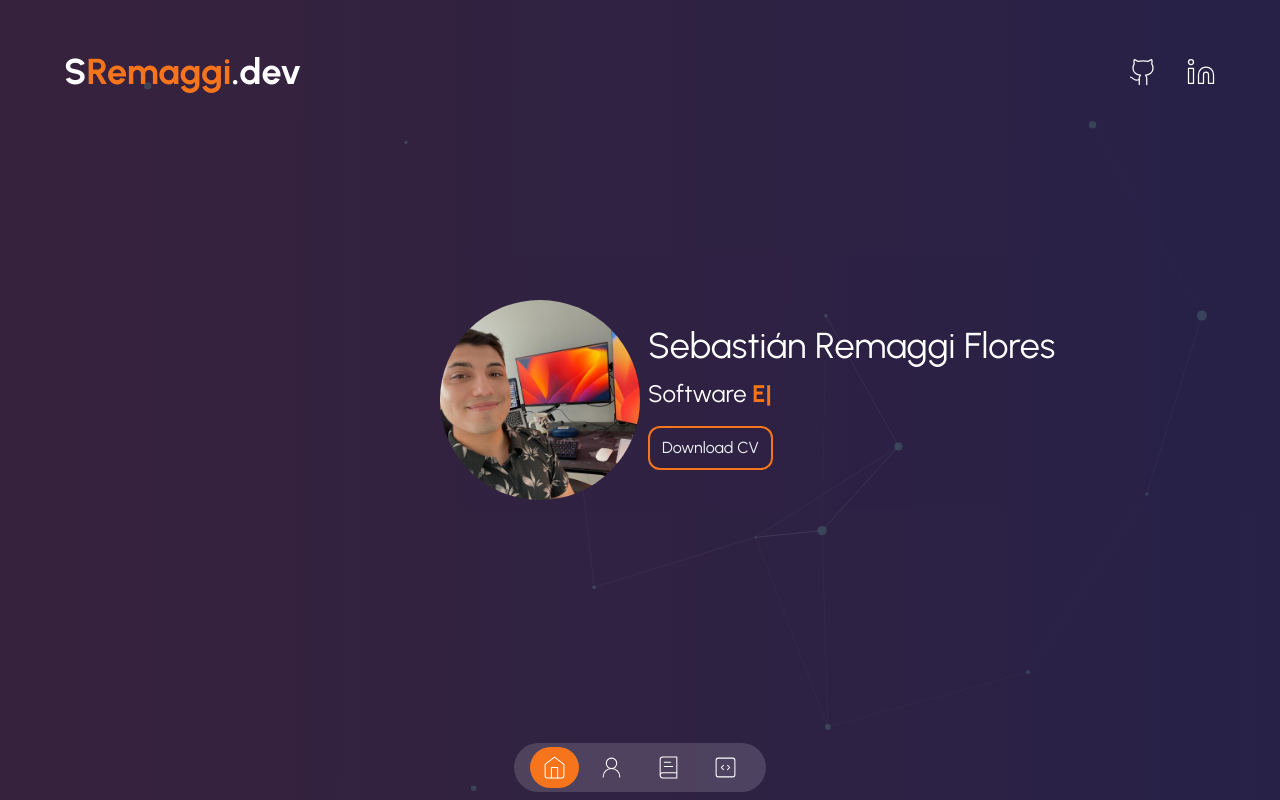
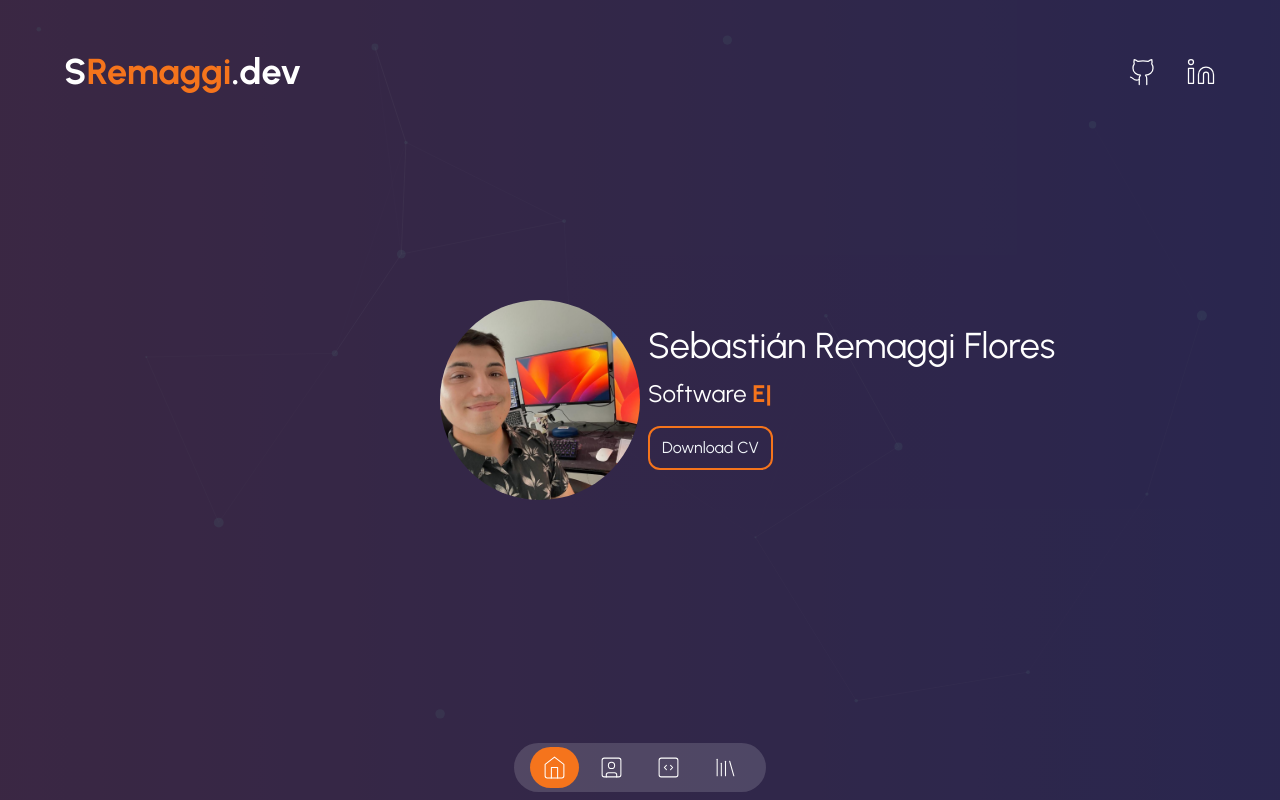
Before and after one commit to sremaggi/portafolio, a Next.js app: page / in a window 1280 px wide. Built offline with nearby package versions, Linux system fonts and the light colour scheme.

Commit message:
cambios en el fondo dinamico

```diff
--- a/app/(routes)/portfolio/page.tsx
+++ b/app/(routes)/portfolio/page.tsx
@@ -1,13 +1,12 @@
-import Image from "next/image";
-import Link from "next/link";
+
 
 import { dataPortfolio } from "@/data";
 
-import AvatarPortfolio from "@/components/avatar-portfolio";
-import CircleImage from "@/components/circle-image";
+
 import TransitionPage from "@/components/transition-page";
 import ContainerPage from "@/components/container-page";
 import PortfolioBox from "@/components/portfolio-box";
+import { CoverParticles } from "@/components/cover-particles";
 
 
 const PortfolioPage = () => {
@@ -15,6 +14,7 @@ const PortfolioPage = () => {
     return (
         <ContainerPage>
             <TransitionPage />
+            <CoverParticles />
 
             <div className="flex flex-col justify-center h-full">
                 <h1 className="text-2xl leading-tight text-center md:text-4xl md:mb-5">My <span className="font-bold text-secondary">Projects</span></h1>
--- a/app/page.tsx
+++ b/app/page.tsx
@@ -8,7 +8,7 @@ export default function Home() {
   return (
     <main>
       <TransitionPage />
-      <div className="flex min-h-[100vh] h-full bg-no-repeat bg-gradient-cover">
+      <div className="flex min-h-[100vh] h-full bg-gradient-cover bg-slate-600">
         <CoverParticles />
         <Introduction />
       </div>
--- a/components/cover-particles.tsx
+++ b/components/cover-particles.tsx
@@ -25,21 +25,15 @@ export const CoverParticles = () => {
                     fpsLimit: 120,
                     interactivity: {
                         events: {
-                            onClick: {
-                                enable: true,
-                                mode: "push",
-                            },
-                            onHover: {
-                                enable: true,
-                                mode: "repulse",
-                            },
+
+
                         },
                         modes: {
                             push: {
                                 quantity: 3,
                             },
                             repulse: {
-                                distance: 200,
+                                distance: 300,
                                 duration: 0.4,
                             },
                         },
@@ -53,7 +47,7 @@ export const CoverParticles = () => {
                             color: "#ffffff",
                             distance: 250,
                             enable: true,
-                            opacity: 0.2,
+                            opacity: 0.1,
                             width: 1,
                         },
                         move: {
@@ -70,10 +64,10 @@ export const CoverParticles = () => {
                             density: {
                                 enable: true,
                             },
-                            value: 30,
+                            value: 40,
                         },
                         opacity: {
-                            value: 0.5,
+                            value: 0.2,
                         },
                         shape: {
                             type: "circle",
--- a/data.tsx
+++ b/data.tsx
@@ -1,15 +1,15 @@
-import { BookText, CodeSquare, HomeIcon, UserRound, Linkedin, Twitter, Rss, Twitch, Youtube, Crop, Pencil, Computer, Book, Rocket, Speech,Github,Server,Blocks,PanelsTopLeft,CloudCog,PhoneForwarded } from "lucide-react";
+import { BookText, CodeSquare, HomeIcon, UserRound, Linkedin,Github,Server,Blocks,PanelsTopLeft,CloudCog,PhoneForwarded,SquareUser,Library } from "lucide-react";
 
 export const socialNetworks = [
     {
         id: 1,
         logo: <Github size={30} strokeWidth={1} />,
-        src: "#!",
+        src: "https://github.com/sremaggi",
     },
     {
         id: 2,
         logo: <Linkedin size={30} strokeWidth={1} />,
-        src: "#!",
+        src: "https://www.linkedin.com/in/sebasti%C3%A1n-ignacio-remaggi-flores-5a558b294/",
     },
 
 ];
@@ -24,20 +24,20 @@ export const itemsNavbar = [
     },
     {
         id: 2,
-        title: "User",
-        icon: <UserRound size={25} color="#fff" strokeWidth={1} />,
+        title: "About",
+        icon: <SquareUser size={25} color="#fff" strokeWidth={1} />,
         link: "/about-me",
     },
     {
         id: 3,
-        title: "Book",
-        icon: <BookText size={25} color="#fff" strokeWidth={1} />,
+        title: "Services",
+        icon: <CodeSquare size={25} color="#fff" strokeWidth={1} />,
         link: "/services",
     },
     {
         id: 4,
-        title: "Target",
-        icon: <CodeSquare size={25} color="#fff" strokeWidth={1} />,
+        title: "Portafolio",
+        icon: <Library size={25} color="#fff" strokeWidth={1} />,
         link: "/portfolio",
     }
 ];
@@ -144,8 +144,8 @@ export const dataPortfolio = [
         id: 2,
         title: "Portafolio",
         image: "/mp1.png",
-        urlGithub: "https://github.com/sremaggi/primeravista2",
-        urlDemo: "https://primeravista-50b01.web.app/",
+        urlGithub: "https://github.com/sremaggi/portafolio",
+        urlDemo: "https://sremaggi.dev",
     }
 ];
 
--- a/next.config.mjs
+++ b/next.config.mjs
@@ -1,4 +1,6 @@
 /** @type {import('next').NextConfig} */
-const nextConfig = {};
+const nextConfig = {
+
+};
 
 export default nextConfig;
```
